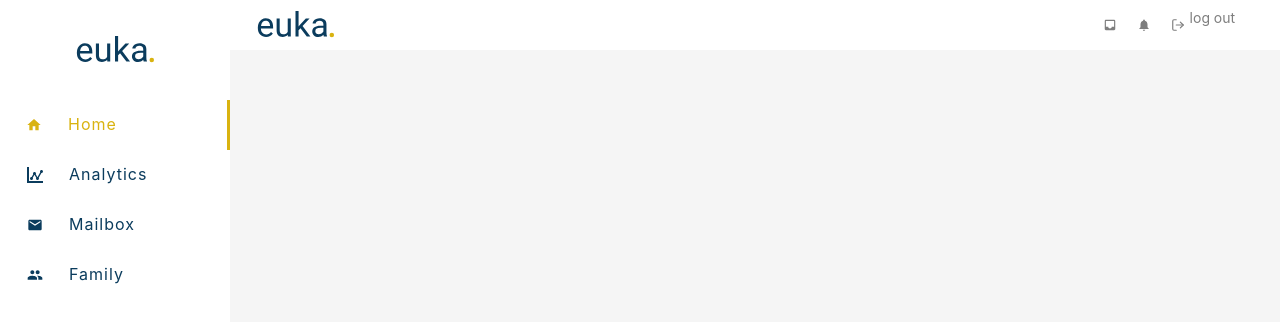
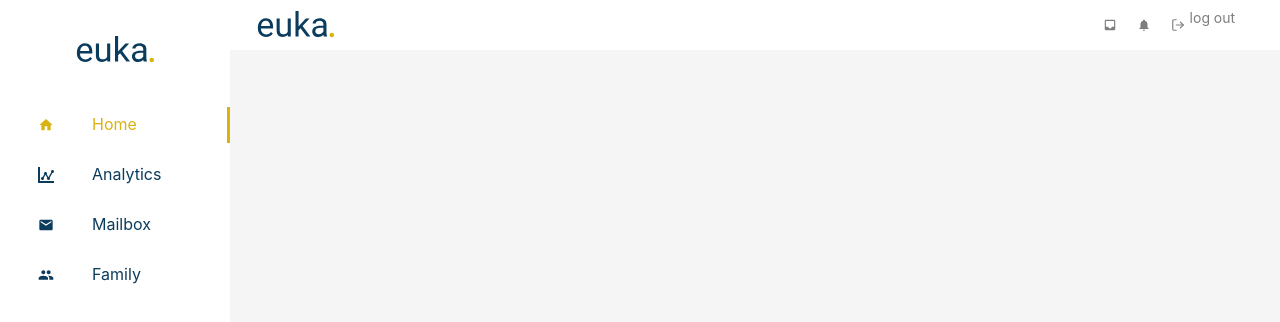
Before and after one commit to RogeCS/Euka, a React app: page /#/ in a window 1280 px wide. Shown: the top 322 px of the page. Built offline with nearby package versions, Linux system fonts and the light colour scheme; a web font is replaced by a local one.

Commit message:
list titles now with active modifier

```diff
--- a/src/components/Sidebar.jsx
+++ b/src/components/Sidebar.jsx
@@ -24,7 +24,15 @@ const Sidebar = () => {
             }}
           >
             <div className="dashboard-sidebar__icon">{val.icon}</div>
-            <div className="dashboard-sidebar__title">{val.title}</div>
+            <div
+              className={`dashboard-sidebar__title ${
+                window.location.pathname == val.link
+                  ? "dashboard-sidebar__title--active"
+                  : ""
+              }`}
+            >
+              {val.title}
+            </div>
           </li>
         ))}
       </ul>
--- a/src/styles/components/Sidebar.scss
+++ b/src/styles/components/Sidebar.scss
@@ -6,10 +6,10 @@
   background-color: $white;
 }
 .dashboard-sidebar__logo {
+  align-items: center;
+  display: flex;
   height: calc(2 * #{$header-height});
-  display: flex;
   justify-content: center;
-  align-items: center;
 }
 
 .dashboard-sidebar__list {
@@ -24,7 +24,6 @@
   display: flex;
   flex-direction: row;
   font-size: 1rem;
-  letter-spacing: 1px;
   height: $header-height;
   justify-content: center;
   list-style-type: none;
@@ -40,16 +39,20 @@
 }
 
 .dashboard-sidebar__row--active {
-  border-right: 3px solid $secondary;
   color: $secondary;
 }
 
 .dashboard-sidebar__icon {
   display: grid;
-  flex: 30%;
+  flex: 40%;
   place-items: center;
 }
 
 .dashboard-sidebar__title {
-  flex: 70%;
+  padding: 5px 0;
+  flex: 60%;
 }
+
+.dashboard-sidebar__title--active {
+  border-right: 3px solid $secondary;
+}
```
